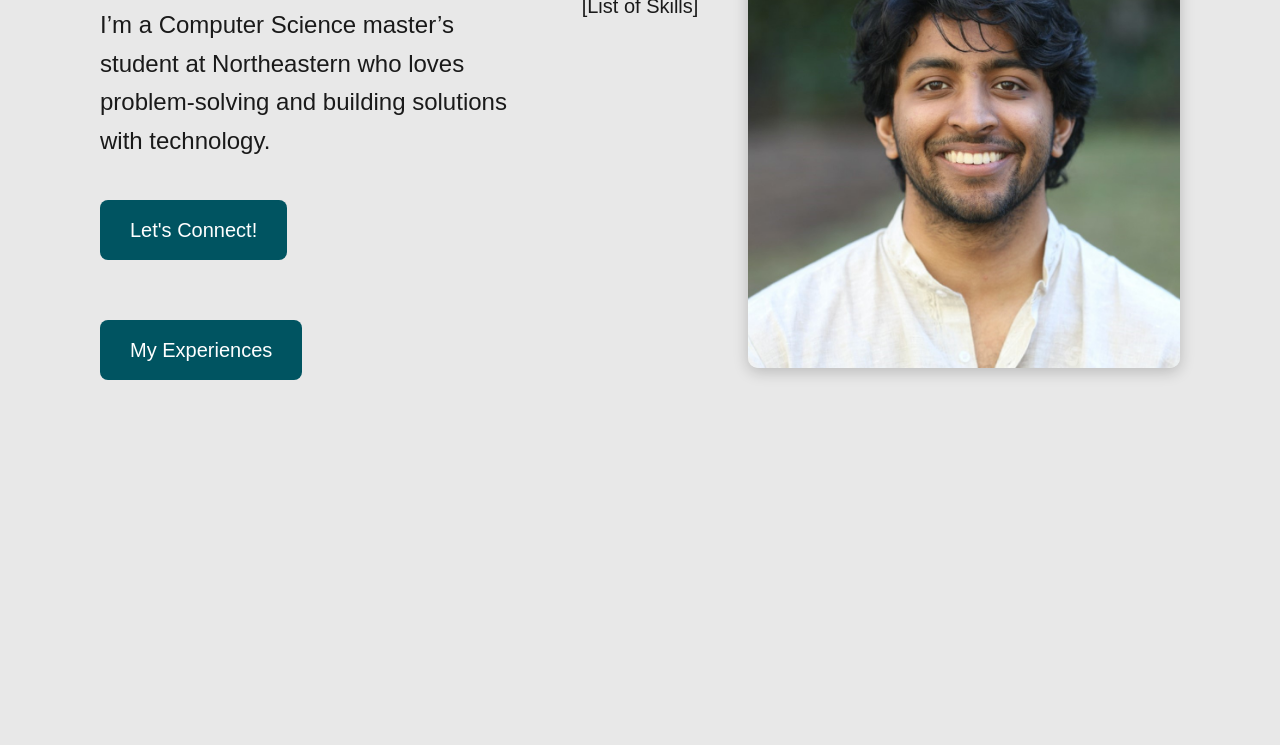
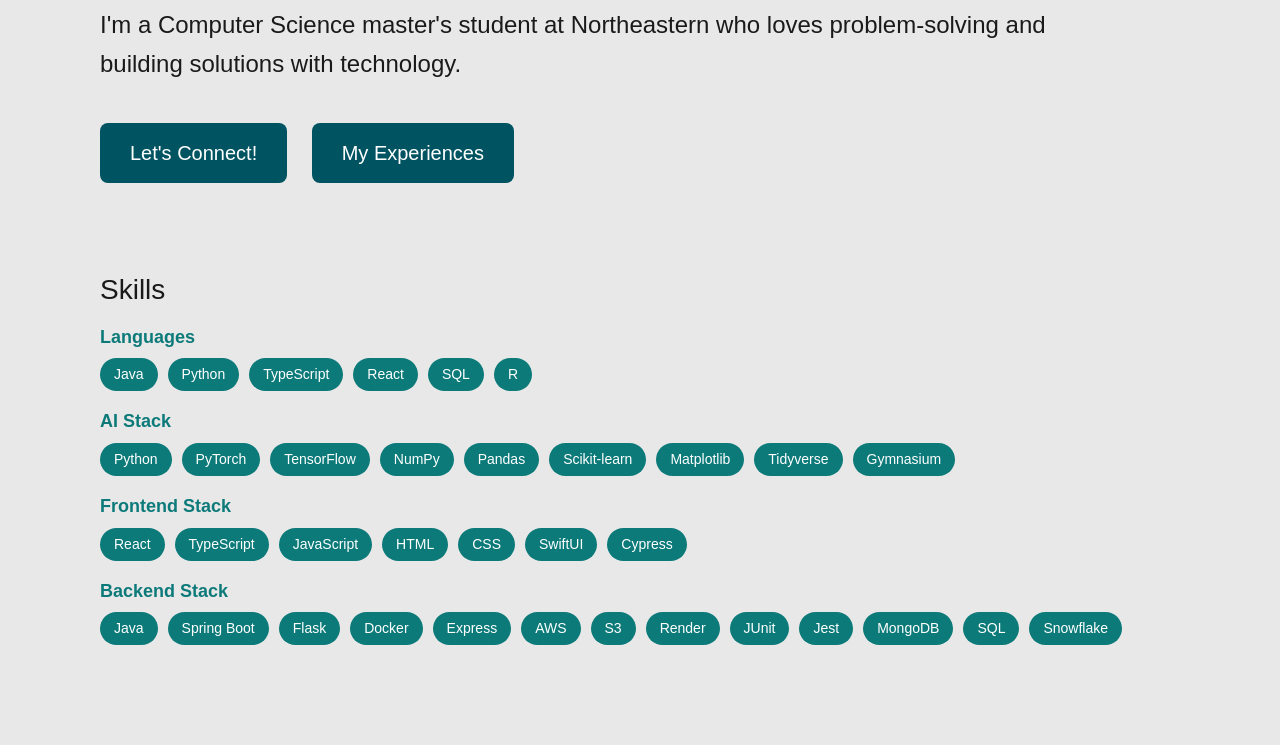
Before and after one commit to kashish-219/HomepageTarunBadarvada, a plain HTML site: page index.html in a window 1280 px wide. Shown: the part 244-989 px from the top of the page. Before the commit the page ends 800 px from the top, so only its background shows below. Drawn offline with nearby package versions, Linux system fonts and the light colour scheme.

Commit message:
skill tags

```diff
--- a/index.html
+++ b/index.html
@@ -45,17 +45,76 @@
 </header>
     <main>
         <section class="main-section">
-            <div class = "main-content">
+            <div class="main-content">
                 <h1>Hi! My Name is Tarun!</h1>
-                <p>I’m a Computer Science master’s student at Northeastern who loves problem-solving and building solutions with technology.</p>
+                <p>I'm a Computer Science master's student at Northeastern who loves problem-solving and building solutions with technology.</p>
 
                 <a href="contact.html" class="btn btn-1">Let's Connect!</a>
                 <a href="experiences.html" class="btn btn-1">My Experiences</a>
-            </div>
 
-            <div class="skills-section">
-                <h2>Skills:</h2>
-                <p class="skills">[List of Skills]</p>
+                <div class="skills-section">
+                    <h2>Skills</h2>
+
+                    <div class="skill-category">
+                        <h3>Languages</h3>
+                        <div class="skill-tags">
+                            <span class="skill-tag">Java</span>
+                            <span class="skill-tag">Python</span>
+                            <span class="skill-tag">TypeScript</span>
+                            <span class="skill-tag">React</span>
+                            <span class="skill-tag">SQL</span>
+                            <span class="skill-tag">R</span>
+                        </div>
+                    </div>
+
+                    <div class="skill-category">
+                        <h3>AI Stack</h3>
+                        <div class="skill-tags">
+                            <span class="skill-tag">Python</span>
+                            <span class="skill-tag">PyTorch</span>
+                            <span class="skill-tag">TensorFlow</span>
+                            <span class="skill-tag">NumPy</span>
+                            <span class="skill-tag">Pandas</span>
+                            <span class="skill-tag">Scikit-learn</span>
+                            <span class="skill-tag">Matplotlib</span>
+                            <span class="skill-tag">Tidyverse</span>
+                            <span class="skill-tag">Gymnasium</span>
+                        </div>
+                    </div>
+
+                    <div class="skill-category">
+                        <h3>Frontend Stack</h3>
+                        <div class="skill-tags">
+                            <span class="skill-tag">React</span>
+                            <span class="skill-tag">TypeScript</span>
+                            <span class="skill-tag">JavaScript</span>
+                            <span class="skill-tag">HTML</span>
+                            <span class="skill-tag">CSS</span>
+                            <span class="skill-tag">SwiftUI</span>
+                            <span class="skill-tag">Cypress</span>
+                        </div>
+                    </div>
+
+                    <div class="skill-category">
+                        <h3>Backend Stack</h3>
+                        <div class="skill-tags">
+                            <span class="skill-tag">Java</span>
+                            <span class="skill-tag">Spring Boot</span>
+                            <span class="skill-tag">Flask</span>
+                            <span class="skill-tag">Docker</span>
+                            <span class="skill-tag">Express</span>
+                            <span class="skill-tag">AWS</span>
+                            <span class="skill-tag">S3</span>
+                            <span class="skill-tag">Render</span>
+                            <span class="skill-tag">JUnit</span>
+                            <span class="skill-tag">Jest</span>
+                            <span class="skill-tag">MongoDB</span>
+                            <span class="skill-tag">SQL</span>
+                            <span class="skill-tag">Snowflake</span>
+                        </div>
+                    </div>
+                </div>
+
             </div>
             <div class="headshot">
                 <img src="headshot.jpg" alt="Tarun Headshot">
--- a/styles.css
+++ b/styles.css
@@ -46,14 +46,16 @@
 .main-section {
     display: flex;
     justify-content: space-between;
-    align-items: flex-start;
+    align-items: center;
     padding: 80px 100px;
     gap: 50px;
 }
 
-.main-content {
-    flex: 1;
-    max-width: 600px;
+.main-section {
+    display: flex;
+    justify-content: space-between;
+    align-items: flex-start; /* Changed from center to flex-start */
+    gap: 50px;
 }
 
 .main-section h1 {
@@ -91,7 +93,7 @@
 }
 
 .skills-section {
-    margin-bottom: 40px;
+    margin-top: 30px;
 }
 
 .skills-section h2 {
@@ -100,10 +102,39 @@
     color: #1a1a1a;
 }
 
-.skills-section .skills {
-    font-size: 20px;
-    color: #1a1a1a;
+.skill-category {
+    margin-bottom: 20px;
 }
+
+.skill-category h3 {
+    font-size: 18px;
+    font-weight: 600;
+    color: #0d7a7a;
+    margin-bottom: 10px;
+}
+
+.skill-tags {
+    display: flex;
+    flex-wrap: wrap;
+    gap: 10px;
+}
+
+.skill-tag {
+    background-color: #0d7a7a;
+    color: white;
+    padding: 6px 14px;
+    border-radius: 20px;
+    font-size: 14px;
+    font-weight: 500;
+    transition: all 0.3s ease;
+}
+
+.skill-tag:hover {
+    background-color: #095c5c;
+    transform: translateY(-2px);
+    box-shadow: 0 2px 8px rgba(13, 122, 122, 0.3);
+}
+
 
 .headshot {
     flex: 1;
```
